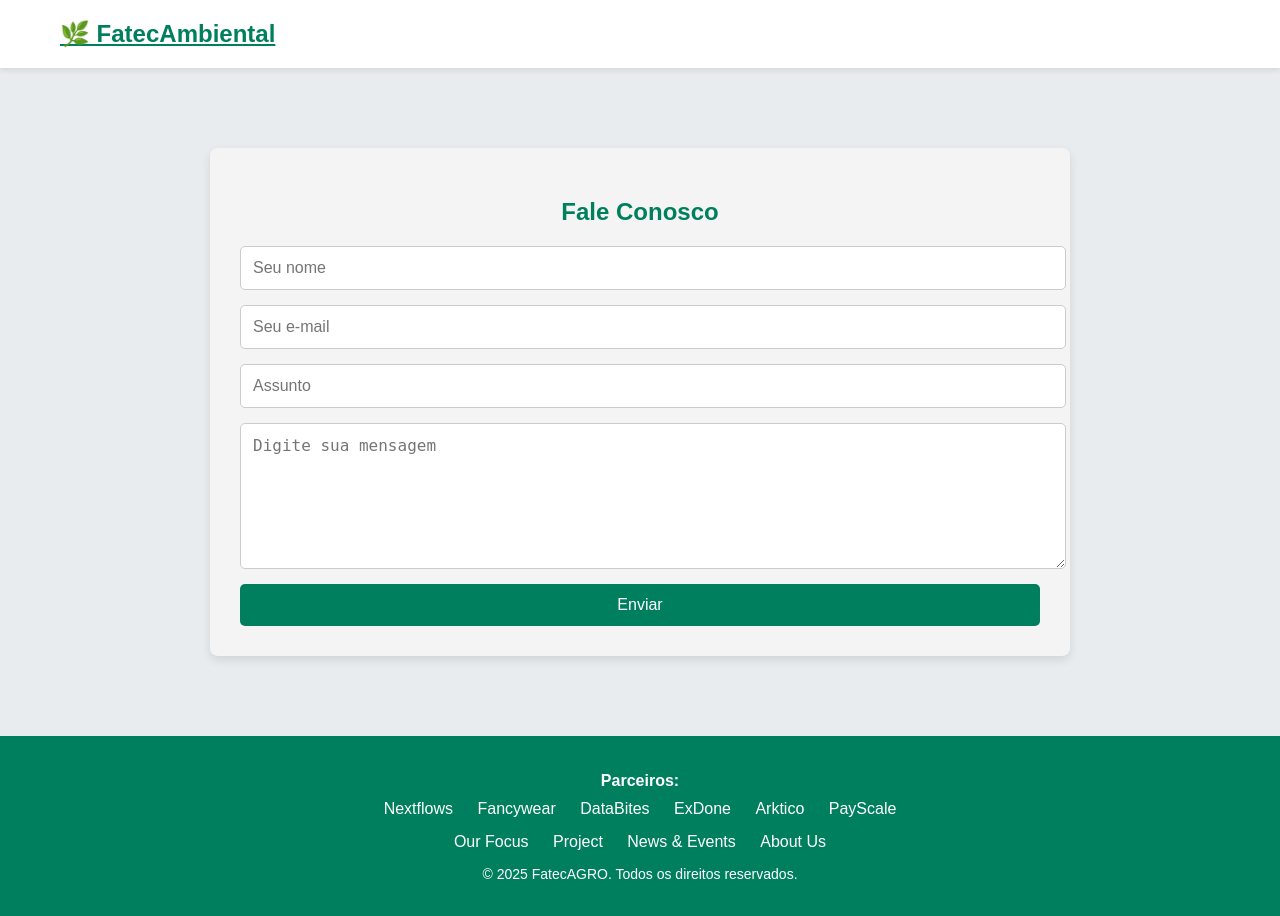
After one commit to Jvleals/Website_Fatec_Aula-main, a PHP site: page /contato.php in a window 1280 px wide. The commit adds this page. Run offline with PHP 8.4, Linux system fonts and the light colour scheme.

Commit message:
atualizações

```diff
--- /dev/null
+++ b/Website_Fatec_Aula-main/contato.php
@@ -0,0 +1,294 @@
+<?php
+$mensagemStatus = "";
+
+if ($_SERVER["REQUEST_METHOD"] == "POST") {
+    $nome = strip_tags(trim($_POST["nome"]));
+    $email = filter_var(trim($_POST["email"]), FILTER_SANITIZE_EMAIL);
+    $assunto = strip_tags(trim($_POST["assunto"]));
+    $mensagem = strip_tags(trim($_POST["mensagem"]));
+
+    if (empty($nome) || empty($email) || empty($assunto) || empty($mensagem)) {
+        $mensagemStatus = "❌ Por favor, preencha todos os campos.";
+    } else {
+        $para = "fateambiental@gmail.com";
+        $assunto_email = "Contato do site: $assunto";
+
+        $conteudo = "Você recebeu uma nova mensagem do site FatecAmbiental:\n\n";
+        $conteudo .= "Nome: $nome\n";
+        $conteudo .= "Email: $email\n";
+        $conteudo .= "Assunto: $assunto\n";
+        $conteudo .= "Mensagem:\n$mensagem\n";
+
+        $headers = "From: $nome <$email>";
+
+        if (mail($para, $assunto_email, $conteudo, $headers)) {
+            $mensagemStatus = "✅ Mensagem enviada com sucesso!";
+        } else {
+            $mensagemStatus = "❌ Erro ao enviar mensagem. Tente novamente mais tarde.";
+        }
+    }
+}
+?>
+
+<!DOCTYPE html>
+<html lang="pt-BR">
+<head>
+  <meta charset="UTF-8">
+  <title>Contato | FatecAGRO</title>
+  <style>
+    body {
+      font-family: Arial, sans-serif;
+      margin: 0;
+      padding: 0;
+      background-color: #e9ecef;
+    }
+
+    .menu-btn {
+      position: fixed;
+      top: 20px;
+      right: 20px;
+      font-size: 28px;
+      background-color: transparent;
+      border: none;
+      cursor: pointer;
+      z-index: 1101;
+    }
+
+    .sidebar {
+      height: 100%;
+      width: 0;
+      position: fixed;
+      top: 0;
+      right: 0;
+      background-color: #007f5f;
+      overflow-x: hidden;
+      transition: 0.3s;
+      padding-top: 60px;
+      z-index: 1100;
+    }
+
+    .sidebar a {
+      padding: 15px 25px;
+      text-decoration: none;
+      font-size: 18px;
+      color: white;
+      display: flex;
+      align-items: center;
+      gap: 10px;
+      transition: 0.2s;
+    }
+
+    .sidebar a:hover {
+      background-color: #026348;
+    }
+
+    .close-btn {
+      position: absolute;
+      top: 10px;
+      left: 20px;
+      font-size: 36px;
+      color: white;
+    }
+
+    header {
+      background-color: white;
+      padding: 20px 60px;
+      display: flex;
+      justify-content: space-between;
+      align-items: center;
+      box-shadow: 0 2px 6px rgba(0, 0, 0, 0.1);
+    }
+
+    .logo {
+      font-size: 24px;
+      color: #007f5f;
+      font-weight: bold;
+    }
+
+    .search-form {
+      display: flex;
+      align-items: center;
+    }
+
+    .search-form input {
+      padding: 8px 12px;
+      font-size: 16px;
+      border: 1px solid #ccc;
+      border-radius: 4px 0 0 4px;
+      outline: none;
+    }
+
+    .search-icon {
+      padding: 8px 12px;
+      background-color: #007f5f;
+      color: white;
+      border-radius: 0 4px 4px 0;
+      cursor: pointer;
+    }
+
+    .contato-container {
+      max-width: 800px;
+      margin: 80px auto;
+      padding: 30px;
+      background-color: #f4f4f4;
+      border-radius: 8px;
+      box-shadow: 0 4px 10px rgba(0,0,0,0.1);
+    }
+
+    .contato-container h2 {
+      text-align: center;
+      margin-bottom: 20px;
+      color: #007f5f;
+    }
+
+    .contato-container form {
+      display: flex;
+      flex-direction: column;
+      gap: 15px;
+    }
+
+    .contato-container input,
+    .contato-container textarea {
+      padding: 12px;
+      border: 1px solid #ccc;
+      border-radius: 5px;
+      font-size: 16px;
+      width: 100%;
+    }
+
+    .contato-container textarea {
+      resize: vertical;
+      min-height: 120px;
+    }
+
+    .contato-container button {
+      background-color: #007f5f;
+      color: white;
+      border: none;
+      padding: 12px;
+      font-size: 16px;
+      border-radius: 5px;
+      cursor: pointer;
+      transition: background-color 0.3s;
+    }
+
+    .contato-container button:hover {
+      background-color: #026348;
+    }
+
+    .mensagem-status {
+      margin-bottom: 15px;
+      font-weight: bold;
+      text-align: center;
+      padding: 10px;
+      border-radius: 5px;
+      background-color: #e0f8ee;
+      color: #007f5f;
+      border: 1px solid #b2e6d5;
+    }
+
+    .footer {
+      background-color: #007f5f;
+      color: white;
+      padding: 20px;
+      text-align: center;
+    }
+
+    .footer-title {
+      font-weight: bold;
+      margin-bottom: 10px;
+    }
+
+    .logo-slider span {
+      margin: 0 10px;
+      display: inline-block;
+    }
+
+    .footer-nav {
+      margin: 15px 0;
+    }
+
+    .footer-nav a {
+      color: white;
+      margin: 0 10px;
+      text-decoration: none;
+    }
+
+    .footer-copy {
+      font-size: 14px;
+      margin-top: 10px;
+    }
+
+    @media (max-width: 600px) {
+      .contato-container {
+        margin: 20px;
+        padding: 20px;
+      }
+
+      header {
+        flex-direction: column;
+        align-items: flex-start;
+        gap: 10px;
+      }
+    }
+  </style>
+</head>
+<body>
+
+<header>
+<a href="index.php" class="logo">🌿 FatecAmbiental</a>
+
+
+</header>
+
+<main>
+  <div class="contato-container">
+    <h2>Fale Conosco</h2>
+
+    <?php if (!empty($mensagemStatus)) : ?>
+      <div class="mensagem-status"><?= $mensagemStatus ?></div>
+    <?php endif; ?>
+
+    <form action="" method="POST">
+      <input type="text" name="nome" placeholder="Seu nome" required>
+      <input type="email" name="email" placeholder="Seu e-mail" required>
+      <input type="text" name="assunto" placeholder="Assunto" required>
+      <textarea name="mensagem" placeholder="Digite sua mensagem" required></textarea>
+      <button type="submit">Enviar</button>
+    </form>
+  </div>
+</main>
+
+<footer class="footer">
+  <p class="footer-title">Parceiros:</p>
+  <div class="logo-slider">
+    <span>Nextflows</span>
+    <span>Fancywear</span>
+    <span>DataBites</span>
+    <span>ExDone</span>
+    <span>Arktico</span>
+    <span>PayScale</span>
+  </div>
+
+  <div class="footer-nav">
+    <a href="#">Our Focus</a>
+    <a href="#">Project</a>
+    <a href="#">News & Events</a>
+    <a href="#">About Us</a>
+  </div>
+
+  <p class="footer-copy">© <?= date('Y') ?> FatecAGRO. Todos os direitos reservados.</p>
+</footer>
+
+<script>
+  function abrirSidebar() {
+    document.getElementById("sidebar").style.width = "250px";
+  }
+
+  function fecharSidebar() {
+    document.getElementById("sidebar").style.width = "0";
+  }
+</script>
+
+</body>
+</html>
--- a/Website_Fatec_Aula-main/index.php
+++ b/Website_Fatec_Aula-main/index.php
@@ -80,6 +80,7 @@ $pdo = new PDO("mysql:host=localhost;dbname=arvores", "root", "");
     <a href="index.php">🏠 Início</a>
     <a href="login.php"><img src="img/login-icon.png" alt="Login">Login Admin</a>
     <a href="Equipe.html">👥 Equipe</a>
+    <a href="contato.php">📧Contato</a>
   </div>
 
  <header>
--- a/Website_Fatec_Aula-main/tela_adm.php
+++ b/Website_Fatec_Aula-main/tela_adm.php
@@ -114,7 +114,7 @@ if (!isset($_SESSION['login']) || !isset($_SESSION['cod'])) {
       <div class="admin-card">
         <h3>Analisar Mensagens</h3>
         <p>Veja mensagens e publicações feitas por usuários.</p>
-        <a href="analisar.php">Acessar</a>
+        <a href="https://accounts.google.com/v3/signin/identifier?continue=https%3A%2F%2Fmail.google.com%2Fmail%2F&ifkv=AdBytiOvb6KW7phcudzu3K1nlZBICkBSAX8kZ1etDuD4Tn8xjNFg9txm3CVxDVf95dq672TpXwDaag&rip=1&sacu=1&service=mail&flowName=GlifWebSignIn&flowEntry=ServiceLogin&dsh=S170210527%3A1755780267412895">Acessar</a>
       </div>
     </section>
   </main>
```
Also changed, not shown: Website_Fatec_Aula-main/exibicao.php (+30 -3 lines).
